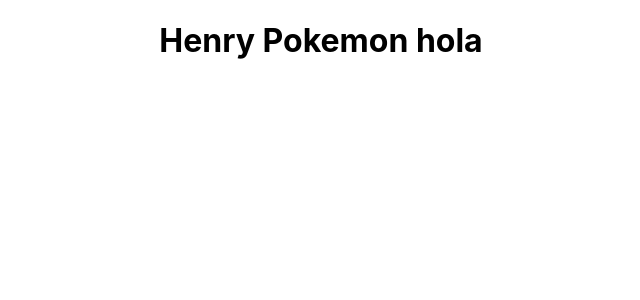
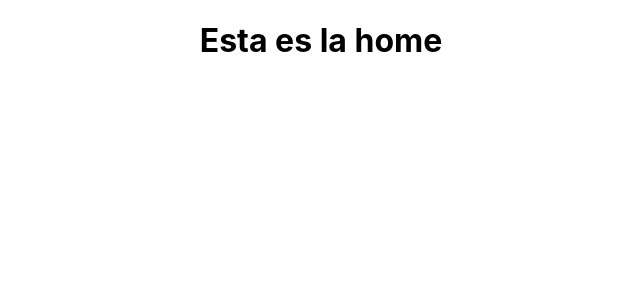
Before and after one commit to SGonzalezQuimbo/PI-PokemonSG, a React (Create React App) app in the folder client/: page /home in a window 1280 px wide. Shown: the top 300 px of the page, without its empty margins (319-959 px from the left). Built offline with nearby package versions, Linux system fonts and the light colour scheme.

Commit message:
estructurando el front

```diff
--- a/client/package.json
+++ b/client/package.json
@@ -6,6 +6,7 @@
     "@testing-library/jest-dom": "^5.11.10",
     "@testing-library/react": "^11.2.6",
     "@testing-library/user-event": "^13.1.1",
+    "axios": "^1.6.7",
     "react": "^17.0.2",
     "react-dom": "^17.0.2",
     "react-redux": "^7.2.3",
--- a/client/public/index.html
+++ b/client/public/index.html
@@ -24,7 +24,7 @@
       work correctly both with client-side routing and a non-root public URL.
       Learn how to configure a non-root public URL by running `npm run build`.
     -->
-    <title>React App</title>
+    <title>PokemonSebas App</title>
   </head>
   <body>
     <noscript>You need to enable JavaScript to run this app.</noscript>
--- a/client/src/App.js
+++ b/client/src/App.js
@@ -1,9 +1,21 @@
+import {Route} from "react-router-dom";
+import Landing from "./views/landing/Landing";
+import Home from "./views/home/Home";
+import Detail from "./views/detail/Detail";
+import Create from "./views/create/Create";
+import About from "./views/about/About";
+
+
 import './App.css';
 
 function App() {
   return (
     <div className="App">
-      <h1>Henry Pokemon hola</h1>
+      <Route path exact="/" component={Landing}/>
+      <Route path="/home" component={Home}/>
+      <Route path="/detail/:id" component={Detail}/>
+      <Route path="/create" component={Create}/>
+      <Route path="/about" component={About}/>
     </div>
   );
 }
--- a/client/src/index.js
+++ b/client/src/index.js
@@ -3,11 +3,14 @@
 import './index.css';
 import App from './App';
 import reportWebVitals from './reportWebVitals';
+import { BrowserRouter } from 'react-router-dom/cjs/react-router-dom.min';
 
 ReactDOM.render(
-  <React.StrictMode>
-    <App />
-  </React.StrictMode>,
+  <BrowserRouter>
+    <React.StrictMode>
+      <App />
+    </React.StrictMode>
+  </BrowserRouter>,
   document.getElementById('root')
 );
 
--- /dev/null
+++ b/client/src/views/about/About.jsx
@@ -0,0 +1,9 @@
+function About() {
+    return (
+      <div className="About">
+        <h1>Esto es ABOUT</h1>
+      </div>
+    );
+  }
+
+  export default About;
--- /dev/null
+++ b/client/src/views/create/Create.jsx
@@ -0,0 +1,9 @@
+function Create() {
+    return (
+      <div className="Create">
+        <h1>Este es el CREATE</h1>
+      </div>
+    );
+  }
+
+  export default Create;
--- /dev/null
+++ b/client/src/views/detail/Detail.jsx
@@ -0,0 +1,9 @@
+function Detail() {
+    return (
+      <div className="Detail">
+        <h1>Esta es el DETAIL</h1>
+      </div>
+    );
+  }
+
+  export default Detail;
--- /dev/null
+++ b/client/src/views/home/Home.jsx
@@ -0,0 +1,9 @@
+function Home() {
+    return (
+      <div className="Home">
+        <h1>Esta es la home</h1>
+      </div>
+    );
+  }
+
+  export default Home;
--- /dev/null
+++ b/client/src/views/landing/Landing.jsx
@@ -0,0 +1,10 @@
+function Landing() {
+    return (
+      <div className="Landing">
+        <h1>Esta es la LANDING</h1>
+        <button type="submit">Ingresar</button>
+      </div>
+    );
+  }
+
+  export default Landing;
```
